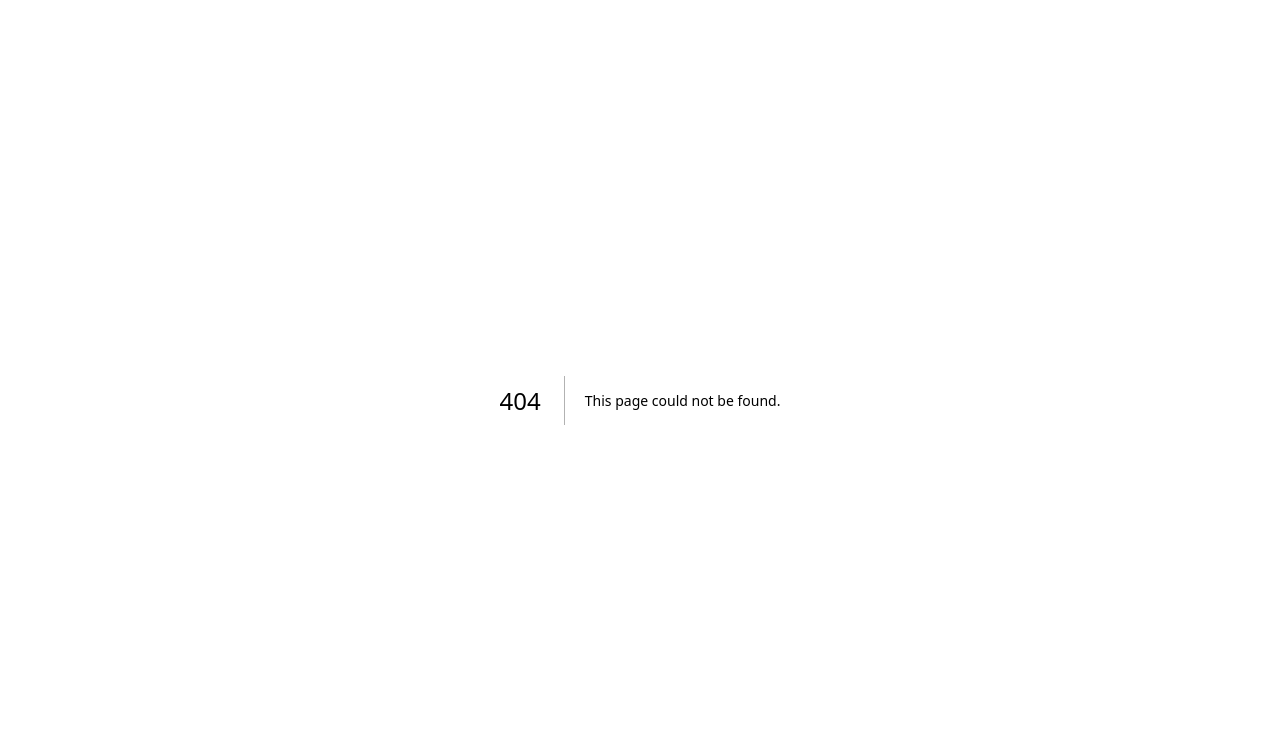
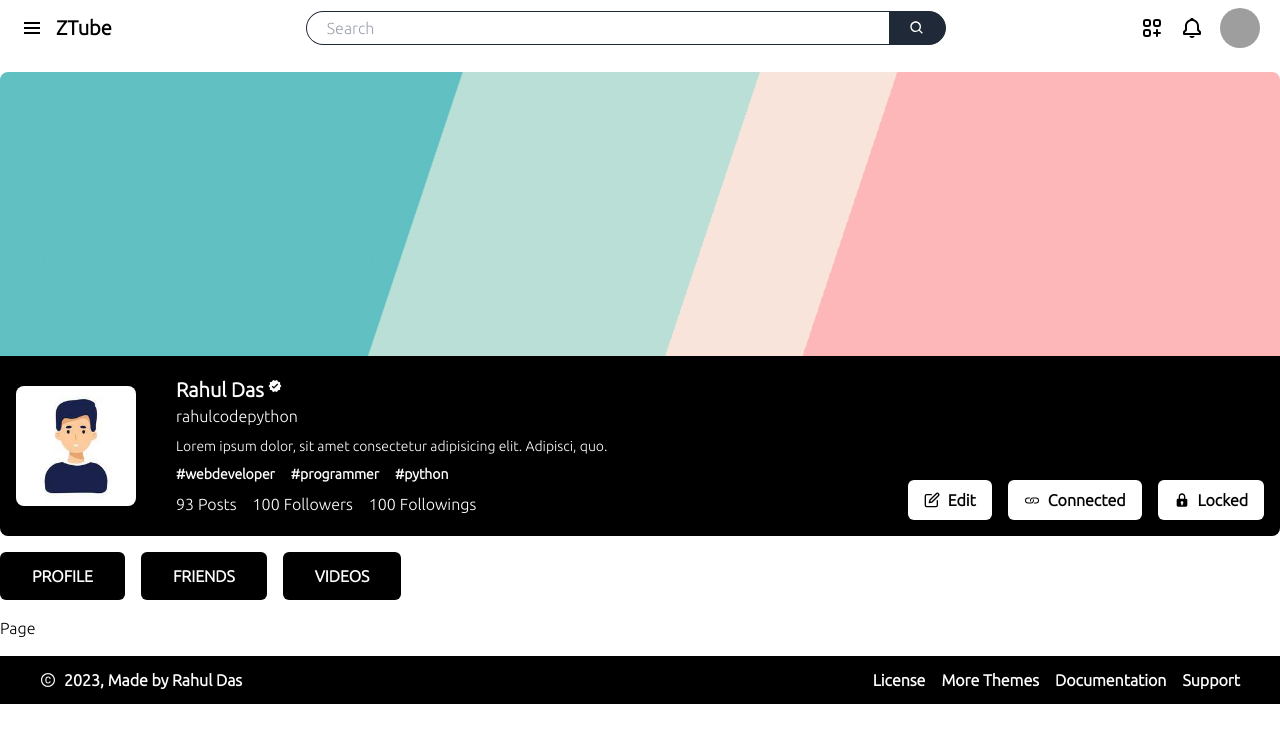
Before and after one commit to rahulcodepython/Admin-Panel, a Next.js app: page /user/profile in a window 1280 px wide. Before the commit this address had no page. Shown: the top 742 px of the page. Built offline with nearby package versions, Linux system fonts and the light colour scheme; grey boxes are pictures that could not be loaded; a web font is replaced by a local one.

Commit message:
Layout of User section is designed

```diff
--- a/src/app/(index)/components/client/SidebarItemLayout.jsx
+++ b/src/app/(index)/components/client/SidebarItemLayout.jsx
@@ -9,7 +9,7 @@ const SidebarItemLayout = ({ item }) => {
 
     return (
         <>
-            <li className="flex items-center justify-between p-2 text-white rounded-lg hover:bg-gray-100 group hover:text-gray-700" onClick={() => setIsOpened(pre => !isOpened)}>
+            <li className="flex items-center justify-between p-2 text-white rounded-lg hover:bg-gray-100 hover:text-gray-700 cursor-pointer" onClick={() => setIsOpened(pre => !isOpened)}>
                 <SidebarItem item={item} />
                 {item.sub ? isOpened ? <BsChevronUp /> : <BsChevronDown /> : null}
             </li>
@@ -18,7 +18,7 @@ const SidebarItemLayout = ({ item }) => {
                     <div className='ml-3'>
                         {
                             item.sub.map((item, index) => {
-                                return <li key={index} className="flex items-center justify-between p-2 text-white rounded-lg hover:bg-gray-100 group hover:text-gray-700">
+                                return <li key={index} className="flex items-center justify-between p-2 text-white rounded-lg hover:bg-gray-100 hover:text-gray-700 cursor-pointer">
                                     <SidebarItem item={item} />
                                 </li>
                             })
--- a/src/app/(index)/components/server/SidebarItem.jsx
+++ b/src/app/(index)/components/server/SidebarItem.jsx
@@ -3,7 +3,7 @@ import Link from 'next/link'
 
 const SidebarItem = ({ item }) => {
     return (
-        <Link href={"#"} className="flex items-center">
+        <Link href={item.link ? item.link : '#'} className="flex items-center">
             {item.icon}
             <span className='ml-3'>
                 {item.title}
--- a/src/app/(index)/components/server/footer.jsx
+++ b/src/app/(index)/components/server/footer.jsx
@@ -3,7 +3,7 @@ import { AiOutlineCopyright } from '@/data/icons/icons'
 
 const Footer = ({ showSidebar }) => {
     return (
-        <footer className="py-3 bg-black w-full flex items-center justify-between">
+        <footer className="py-3 bg-black w-full flex items-center justify-between mt-4">
             <div className='flex items-center text-white gap-2 font-semibold pl-3 sm:pl-5 lg:pl-10'>
                 <AiOutlineCopyright />
                 2023, Made by Rahul Das
--- a/src/app/(index)/layout.jsx
+++ b/src/app/(index)/layout.jsx
@@ -6,7 +6,9 @@ const DashboardLayout = ({ children }) => {
     return (
         <>
             <NavbarSidebarLayout />
-            {children}
+            <div className='my-4 mx-auto container'>
+                {children}
+            </div>
             <Footer />
         </>
     )
--- a/src/app/(index)/page.jsx
+++ b/src/app/(index)/page.jsx
@@ -5,7 +5,7 @@ import Image from 'next/image'
 
 const Page = () => {
     return (
-        <div className='grid grid-cols-1 md:grid-cols-12 gap-5 my-4 mx-auto container'>
+        <div className='grid grid-cols-1 md:grid-cols-12 gap-5'>
             <div className='w-full flex flex-col items-start justify-evenly gap-3 h-full text-black bg-slate-200 rounded-lg p-5 col-span-12 md:col-span-4'>
                 <div className='flex flex-col gap-1'>
                     <span className='text-xl font-semibold'>
--- /dev/null
+++ b/src/app/(index)/user/layout.jsx
@@ -0,0 +1,89 @@
+import Image from 'next/image'
+import React from 'react'
+import { BiSolidLock, BsLink, MdVerified, FiEdit } from '@/data/icons/icons'
+
+const UserLayout = ({ children }) => {
+    return (
+        <div className='flex flex-col gap-4'>
+            <div className='flex flex-col'>
+                <Image src={'/profile-banner.png'} width={2250} height={500} className='rounded-t-lg' alt='...' />
+                <div className='bg-black text-white rounded-b-lg relative px-4 py-5'>
+                    <Image src={'/user.png'} width={120} height={120} className='absolute top-[1.85rem] left-4 rounded-lg' alt='...' />
+                    <div className='flex flex-col items-start justify-start gap-2 mx-40'>
+                        <div className='flex flex-col items-start justify-center'>
+                            <div className='font-extrabold text-xl'>
+                                <span>
+                                    Rahul Das
+                                </span>
+                                <sup className='ml-1'>
+                                    <MdVerified className='inline-block text-sm' />
+                                </sup>
+                            </div>
+                            <span>
+                                rahulcodepython
+                            </span>
+                        </div>
+                        <div className='text-sm'>
+                            Lorem ipsum dolor, sit amet consectetur adipisicing elit. Adipisci, quo.
+                        </div>
+                        <div className='flex font-semibold items-center justify-start gap-4 text-sm'>
+                            <span>
+                                #webdeveloper
+                            </span>
+                            <span>
+                                #programmer
+                            </span>
+                            <span>
+                                #python
+                            </span>
+                        </div>
+                        <div className='flex items-center justify-center gap-4'>
+                            <div className='flex items-center justify-center gap-1 cursor-pointer'>
+                                <span>93</span>
+                                <span>Posts</span>
+                            </div>
+                            <div className='flex items-center justify-center gap-1 cursor-pointer'>
+                                <span>100</span>
+                                <span>Followers</span>
+                            </div>
+                            <div className='flex items-center justify-center gap-1 cursor-pointer'>
+                                <span>100</span>
+                                <span>Followings</span>
+                            </div>
+                        </div>
+                    </div>
+                    <div className='absolute bottom-4 right-4 flex items-center justify-end gap-4'>
+                        <button className='bg-white text-black rounded-md px-4 py-2 font-semibold flex items-center justify-center gap-2'>
+                            <FiEdit />
+                            <span>
+                                Edit
+                            </span>
+                        </button>
+                        <button className='bg-white text-black rounded-md px-4 py-2 font-semibold flex items-center justify-center gap-2'>
+                            <BsLink />
+                            <span>
+                                Connected
+                            </span>
+                        </button>
+                        <button className='bg-white text-black rounded-md px-4 py-2 font-semibold flex items-center justify-center gap-2'>
+                            <BiSolidLock />
+                            <span>
+                                Locked
+                            </span>
+                        </button>
+                    </div>
+                </div>
+            </div>
+            <div className='flex justify-start items-center gap-4 font-semibold uppercase'>
+                <div className='px-8 py-3 bg-black text-white rounded-md cursor-pointer'>profile</div>
+                <div className='px-8 py-3 bg-black text-white rounded-md cursor-pointer'>friends</div>
+                <div className='px-8 py-3 bg-black text-white rounded-md cursor-pointer'>videos</div>
+            </div>
+            <div>
+                {children}
+            </div>
+        </div>
+    )
+}
+
+export default UserLayout
--- /dev/null
+++ b/src/app/(index)/user/profile/page.jsx
@@ -0,0 +1,9 @@
+import React from 'react'
+
+const Page = () => {
+    return (
+        <div>Page</div>
+    )
+}
+
+export default Page
--- a/src/data/data/data.js
+++ b/src/data/data/data.js
@@ -4,7 +4,8 @@ export const Data = {
     sidebar: [
         {
             icon: <AiFillPieChart />,
-            title: "Dashboard"
+            title: "Dashboard",
+            link: '/'
         },
         {
             icon: <FiUser />,
@@ -12,21 +13,25 @@ export const Data = {
             sub: [
                 {
                     icon: <BiSolidUserPin />,
-                    title: "Profile"
+                    title: "Profile",
+                    link: '/user/profile'
                 },
                 {
                     icon: <GiThreeFriends />,
-                    title: "Friends"
+                    title: "Friends",
+                    link: '/user/friends'
                 },
                 {
                     icon: <LiaVideoSolid />,
-                    title: "Videos"
+                    title: "Videos",
+                    link: '/user/videos'
                 },
             ]
         },
         {
             icon: <AiFillPieChart />,
-            title: "Dashboard"
+            title: "Dashboard",
+            link: '/'
         },
     ],
 }
--- a/src/data/icons/icons.js
+++ b/src/data/icons/icons.js
@@ -1,22 +1,22 @@
 import { HiUsers, HiSpeakerphone, HiOutlineViewGridAdd } from 'react-icons/hi'
 import { FaFilePen, FaIndianRupeeSign, FaGear } from 'react-icons/fa6'
 import { FaRedditAlien, FaPlaceOfWorship } from 'react-icons/fa'
-import { BsTwitter, BsDiscord, BsFillBookmarkFill, BsSteam, BsMusicNoteBeamed, BsFillQuestionCircleFill, BsThreeDotsVertical, BsFillVolumeUpFill, BsFillVolumeOffFill, BsFillVolumeMuteFill, BsFillVolumeDownFill, BsFillPlayFill, BsPip, BsChevronDown, BsChevronUp } from 'react-icons/bs'
+import { BsTwitter, BsDiscord, BsFillBookmarkFill, BsSteam, BsMusicNoteBeamed, BsFillQuestionCircleFill, BsThreeDotsVertical, BsFillVolumeUpFill, BsFillVolumeOffFill, BsFillVolumeMuteFill, BsFillVolumeDownFill, BsFillPlayFill, BsPip, BsChevronDown, BsChevronUp, BsLink } from 'react-icons/bs'
 import { AiFillPieChart, AiFillYoutube, AiFillFacebook, AiFillInstagram, AiFillHome, AiFillStar, AiOutlineRadarChart, AiOutlineStop, AiFillCheckCircle, AiFillForward, AiFillBackward, AiOutlineCopyright } from 'react-icons/ai'
 import { PiHandbagSimpleFill, PiSignIn, PiShareFatLight, PiTelevisionBold } from 'react-icons/pi'
-import { BiSolidBookContent, BiSolidInbox, BiBell, BiSolidHot, BiWorld, BiCodeAlt, BiLogOut, BiMenu, BiSearch, BiTimeFive, BiFullscreen, BiExitFullscreen, BiSolidUserPin, BiSolidUpArrow, BiDollar } from 'react-icons/bi'
-import { MdLibraryAdd, MdSubscriptions, MdBusiness, MdSportsVolleyball, MdFastfood, MdLocalMovies, MdPlace, MdScience, MdPrivacyTip, MdPlaylistAdd, MdOutlinedFlag, MdSpeed, MdOutlineBarChart, MdDevices } from 'react-icons/md'
+import { BiSolidBookContent, BiSolidInbox, BiBell, BiSolidHot, BiWorld, BiCodeAlt, BiLogOut, BiMenu, BiSearch, BiTimeFive, BiFullscreen, BiExitFullscreen, BiSolidUserPin, BiSolidUpArrow, BiDollar, BiSolidLock } from 'react-icons/bi'
+import { MdLibraryAdd, MdSubscriptions, MdBusiness, MdSportsVolleyball, MdFastfood, MdLocalMovies, MdPlace, MdScience, MdPrivacyTip, MdPlaylistAdd, MdOutlinedFlag, MdSpeed, MdOutlineBarChart, MdDevices, MdVerified } from 'react-icons/md'
 import { LuHistory } from 'react-icons/lu'
 import { VscLaw, VscGraphLine } from 'react-icons/vsc'
 import { GiAmpleDress, GiWhiteBook, GiLaptop, GiThreeFriends } from 'react-icons/gi'
 import { LiaSignatureSolid } from 'react-icons/lia'
 import { TbLetterZ } from "react-icons/tb";
-import { FiUser } from "react-icons/fi";
+import { FiUser, FiEdit } from "react-icons/fi";
 import { LiaVideoSolid } from "react-icons/lia";
 import { RiProjectorLine } from "react-icons/ri";
 import { PiChartLineUpBold } from "react-icons/pi";
 import { IoMdRemoveCircleOutline, IoIosPause, IoIosArrowDown, IoIosArrowUp } from "react-icons/io";
 
 export {
-    HiUsers, HiSpeakerphone, FaFilePen, FaIndianRupeeSign, FaGear, FaRedditAlien, FaPlaceOfWorship, BsTwitter, BsDiscord, BsFillBookmarkFill, BsSteam, BsMusicNoteBeamed, BsFillQuestionCircleFill, AiFillPieChart, AiFillYoutube, AiFillFacebook, AiFillInstagram, AiFillHome, AiFillStar, AiOutlineRadarChart, PiHandbagSimpleFill, PiSignIn, BiSolidBookContent, BiSolidInbox, BiBell, BiSolidHot, BiWorld, BiCodeAlt, BiLogOut, MdLibraryAdd, MdSubscriptions, MdBusiness, MdSportsVolleyball, MdFastfood, MdLocalMovies, MdPlace, MdScience, MdPrivacyTip, LuHistory, PiTelevisionBold, VscLaw, GiAmpleDress, GiWhiteBook, GiLaptop, LiaSignatureSolid, TbLetterZ, BiMenu, BiSearch, HiOutlineViewGridAdd, BsThreeDotsVertical, BiTimeFive, MdPlaylistAdd, PiShareFatLight, AiOutlineStop, MdOutlinedFlag, IoMdRemoveCircleOutline, AiFillCheckCircle, BsFillVolumeUpFill, BsFillVolumeOffFill, BsFillVolumeMuteFill, BsFillVolumeDownFill, BsFillPlayFill, BsPip, IoIosPause, AiFillBackward, MdSpeed, BiFullscreen, BiExitFullscreen, AiFillForward, FiUser, BiSolidUserPin, GiThreeFriends, LiaVideoSolid, BsChevronDown, BsChevronUp, IoIosArrowUp, IoIosArrowDown, VscGraphLine, RiProjectorLine, MdOutlineBarChart, BiSolidUpArrow, BiDollar, MdDevices, PiChartLineUpBold, AiOutlineCopyright
+    HiUsers, HiSpeakerphone, FaFilePen, FaIndianRupeeSign, FaGear, FaRedditAlien, FaPlaceOfWorship, BsTwitter, BsDiscord, BsFillBookmarkFill, BsSteam, BsMusicNoteBeamed, BsFillQuestionCircleFill, AiFillPieChart, AiFillYoutube, AiFillFacebook, AiFillInstagram, AiFillHome, AiFillStar, AiOutlineRadarChart, PiHandbagSimpleFill, PiSignIn, BiSolidBookContent, BiSolidInbox, BiBell, BiSolidHot, BiWorld, BiCodeAlt, BiLogOut, MdLibraryAdd, MdSubscriptions, MdBusiness, MdSportsVolleyball, MdFastfood, MdLocalMovies, MdPlace, MdScience, MdPrivacyTip, LuHistory, PiTelevisionBold, VscLaw, GiAmpleDress, GiWhiteBook, GiLaptop, LiaSignatureSolid, TbLetterZ, BiMenu, BiSearch, HiOutlineViewGridAdd, BsThreeDotsVertical, BiTimeFive, MdPlaylistAdd, PiShareFatLight, AiOutlineStop, MdOutlinedFlag, IoMdRemoveCircleOutline, AiFillCheckCircle, BsFillVolumeUpFill, BsFillVolumeOffFill, BsFillVolumeMuteFill, BsFillVolumeDownFill, BsFillPlayFill, BsPip, IoIosPause, AiFillBackward, MdSpeed, BiFullscreen, BiExitFullscreen, AiFillForward, FiUser, BiSolidUserPin, GiThreeFriends, LiaVideoSolid, BsChevronDown, BsChevronUp, IoIosArrowUp, IoIosArrowDown, VscGraphLine, RiProjectorLine, MdOutlineBarChart, BiSolidUpArrow, BiDollar, MdDevices, PiChartLineUpBold, AiOutlineCopyright, BiSolidLock, BsLink, MdVerified, FiEdit
 }
```
Also changed, not shown: public/favicon.svg (deleted), public/profile-banner.png (added).
